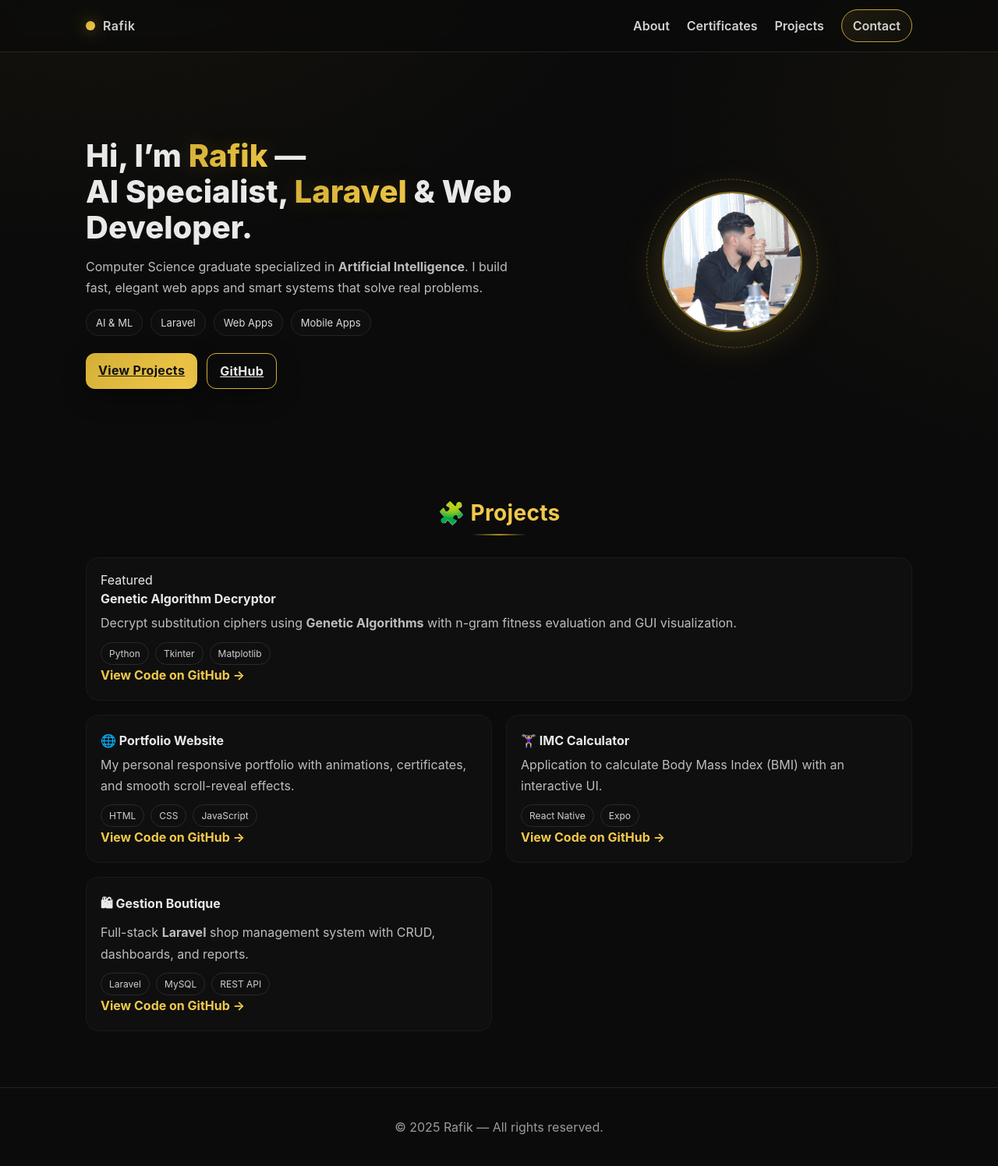
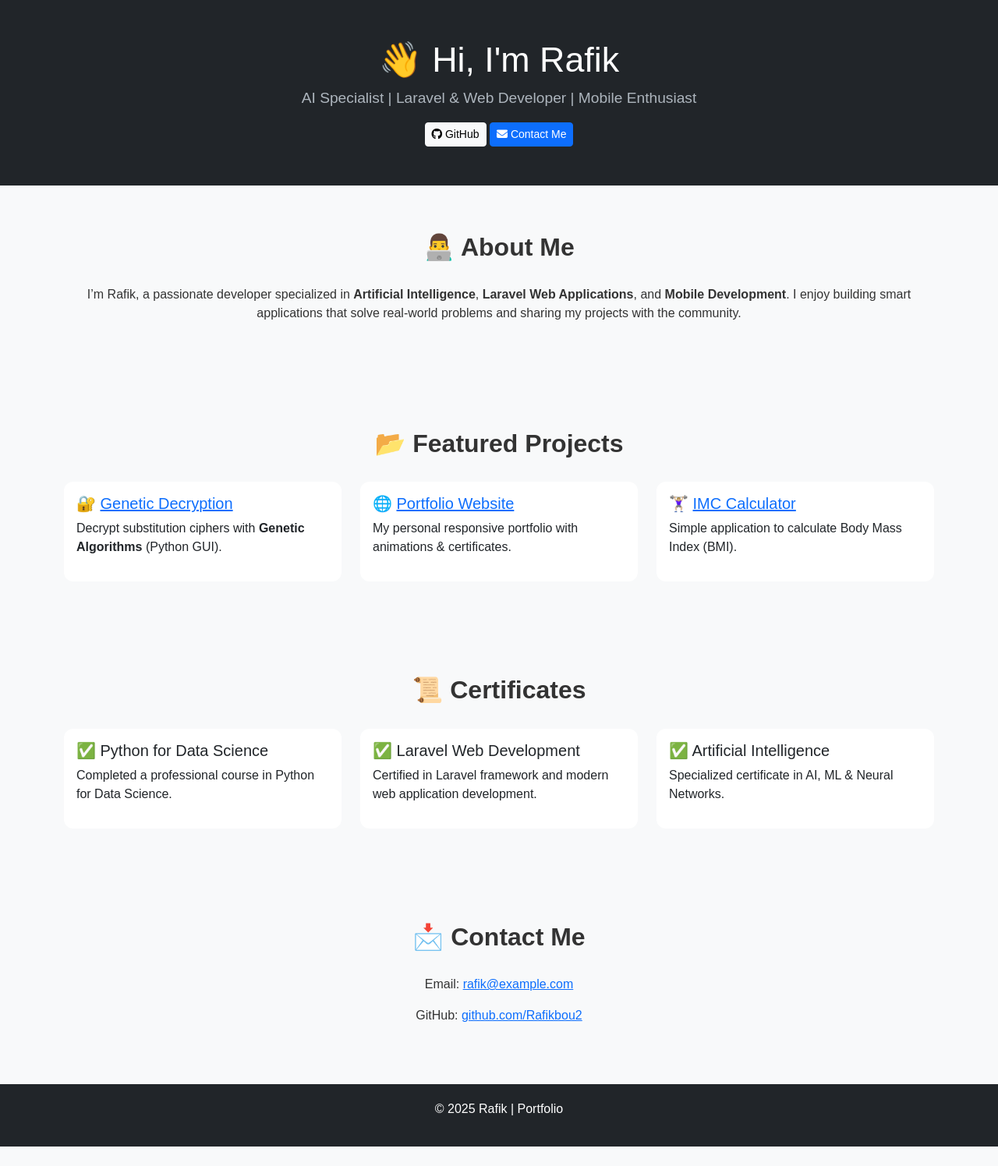
Before and after one commit to Rafikbou2/portfolio, a plain HTML site: page index.html in a window 1280 px wide. Shown: the whole page at 78% size. After the commit the page ends 1471 px from the top, so only its background shows below. Drawn offline with nearby package versions, Linux system fonts and the light colour scheme.

Commit message:
Update index.html

```diff
--- a/index.html
+++ b/index.html
@@ -5,192 +5,154 @@
   <meta name="viewport" content="width=device-width, initial-scale=1.0"/>
   <title>Rafik | Portfolio</title>
   <meta name="description" content="Rafik — AI Specialist, Laravel & Web Developer. Portfolio, certificates, and projects showcasing AI, web, and mobile development skills."/>
-    <meta name="keywords" content="Rafik, portfolio, AI, artificial intelligence, Laravel, web developer, software engineer, projects, certificates, Python, JavaScript, CSS, HTML"/>
-    <meta name="author" content="Rafik"/>
-
+  <link rel="stylesheet" href="https://cdn.jsdelivr.net/npm/bootstrap@5.3.0/dist/css/bootstrap.min.css">
+  <link rel="stylesheet" href="https://cdnjs.cloudflare.com/ajax/libs/font-awesome/6.4.0/css/all.min.css">
   <style>
-        :root{
-            --bg:#0b0b0b;
-            --muted:#121212;
-            --text:#e9e9e9;
-            --sub:#bdbdbd;
-            --gold:#d4af37;
-            --gold-2:#f1c94a;
-            --stroke:#242424;
-            --accent:#d4af37;
-            --link:#f1c94a;
-            --shadow: 0 10px 30px rgba(0,0,0,.35);
-            --radius:18px;
-            --speed:.5s;
+    body {
+      font-family: 'Arial', sans-serif;
+      background: #f8f9fa;
+      color: #333;
+      margin: 0;
+      padding: 0;
     }
-        *{box-sizing:border-box}
-        html{scroll-behavior:smooth}
-        body{
-            margin:0;
-            font-family: -apple-system, BlinkMacSystemFont, "Segoe UI", Roboto, Inter, Arial, sans-serif;
-            background: radial-gradient(1200px 800px at 10% -10%, rgba(212,175,55,.06), transparent 60%),
-            radial-gradient(900px 700px at 110% 10%, rgba(212,175,55,.05), transparent 65%),
-            var(--bg);
-            color:var(--text);
-            overflow-x:hidden;
+    header {
+      background: #212529;
+      color: white;
+      padding: 50px 0;
+      text-align: center;
     }
-
-        /* Navbar */
-        .nav{
-            position:sticky; top:0; z-index:1000;
-            backdrop-filter: blur(10px);
-            background: rgba(11,11,11,.7);
-            border-bottom:1px solid var(--stroke);
+    header h1 {
+      font-size: 2.8rem;
     }
-        .nav__inner{
-            max-width:1100px; margin:auto; display:flex; align-items:center; justify-content:space-between;
-            padding:12px 20px;
+    header p {
+      font-size: 1.2rem;
+      color: #adb5bd;
     }
-        .brand{display:flex; align-items:center; gap:10px; font-weight:700; letter-spacing:.5px}
-        .brand .dot{
-            width:12px; height:12px; border-radius:50%;
-            background: linear-gradient(135deg, var(--gold), var(--gold-2));
-            box-shadow:0 0 20px rgba(212,175,55,.6);
+    section {
+      padding: 60px 0;
     }
-        .nav a{color:var(--text); text-decoration:none; font-weight:600; opacity:.9;}
-        .nav a:hover{color:var(--link)}
-        .menu{display:flex; gap:22px; align-items:center}
-        .cta{
-            padding:10px 14px; border-radius:999px; border:1px solid var(--accent);
-            background: linear-gradient(135deg, rgba(212,175,55,.12), rgba(212,175,55,.02));
-            transition:transform .2s ease;
+    .section-title {
+      font-size: 2rem;
+      font-weight: bold;
+      margin-bottom: 30px;
+      text-align: center;
     }
-        .cta:hover{transform:translateY(-2px)}
-
-        /* Layout */
-        .container{max-width:1100px; margin:auto; padding:72px 20px}
-        h1,h2,h3,h4{margin:0 0 10px}
-        h2{
-            font-size:28px; text-align:center; margin-bottom:28px;
-            color:var(--gold-2); letter-spacing:.3px;
-            position:relative;
+    .project-card, .certificate-card {
+      border: none;
+      border-radius: 12px;
+      transition: all 0.3s ease-in-out;
     }
-        h2::after{
-            content:""; display:block; width:70px; height:2px;
-            background:linear-gradient(90deg, transparent, var(--gold), transparent);
-            margin:10px auto 0; opacity:.8;
+    .project-card:hover, .certificate-card:hover {
+      transform: translateY(-5px);
+      box-shadow: 0 4px 20px rgba(0,0,0,0.1);
     }
-        p{color:var(--sub); line-height:1.7; margin:0}
-
-        /* Hero */
-        .hero{padding:110px 20px 70px; display:grid; grid-template-columns:1.1fr .9fr; gap:32px; align-items:center;}
-        .hero__title{font-size:40px; line-height:1.15; font-weight:800;}
-        .hero__title .gold{
-            background:linear-gradient(135deg, var(--gold), var(--gold-2));
-            -webkit-background-clip:text; background-clip:text; color:transparent;
-            text-shadow:0 0 30px rgba(212,175,55,.18);
+    footer {
+      background: #212529;
+      color: white;
+      text-align: center;
+      padding: 20px 0;
     }
-        .hero__desc{margin-top:14px; font-size:16px}
-        .hero__tags{margin-top:14px; display:flex; flex-wrap:wrap; gap:10px}
-        .chip{border:1px solid var(--stroke); background:#0e0e0e; color:#dcdcdc; padding:8px 12px; border-radius:999px; font-size:13px}
-        .hero__actions{margin-top:22px; display:flex; gap:12px; flex-wrap:wrap}
-        .btn{
-            border:none; cursor:pointer; font-weight:700; letter-spacing:.3px;
-            border-radius:12px; padding:12px 16px;
-            color:#111; background:linear-gradient(135deg, var(--gold), var(--gold-2));
-            box-shadow:var(--shadow);
-            transition:transform .15s ease;
-        }
-        .btn:hover{transform:translateY(-2px)}
-        .btn--ghost{color:var(--text); background:transparent; border:1px solid var(--accent)}
-        .hero__photo{justify-self:center; position:relative;}
-        .avatar{width:180px; height:180px; border-radius:50%; object-fit:cover; border:2px solid rgba(212,175,55,.65); box-shadow:0 10px 50px rgba(212,175,55,.25);}
-        .ring{position:absolute; inset:-18px; border-radius:999px; border:1px dashed rgba(212,175,55,.45); animation:spin 18s linear infinite;}
-        @keyframes spin{to{transform:rotate(360deg)}}
-
-        /* Projects */
-        .projects{display:grid; grid-template-columns:repeat(12,1fr); gap:18px;}
-        .project{grid-column:span 6; background:#0f0f0f; border:1px solid #1a1a1a; border-radius:16px; padding:18px; transition:transform .2s ease, border-color .3s ease;}
-        .project:hover{transform:translateY(-4px); border-color:rgba(212,175,55,.35)}
-        .project h4{margin:4px 0 8px}
-        .project a{color:var(--link); text-decoration:none; font-weight:700}
-        .tagbar{display:flex; gap:8px; flex-wrap:wrap; margin-top:10px}
-        .tag{font-size:12px; padding:6px 10px; border:1px solid #2a2a2a; border-radius:999px; color:#cfcfcf}
-
-        footer{padding:40px 20px; border-top:1px solid var(--stroke); text-align:center; color:#9b9b9b}
-        .reveal{opacity:0; transform:translateY(18px); transition:opacity var(--speed) ease, transform var(--speed) ease}
-        .reveal.show{opacity:1; transform:none}
-        @media (max-width: 900px){.hero{grid-template-columns:1fr; text-align:center}.project{grid-column:span 12}}
   </style>
 </head>
 <body>
-<nav class="nav">
-    <div class="nav__inner">
-        <div class="brand"><span class="dot"></span><a href="#home">Rafik</a></div>
-        <div class="menu">
-            <a href="#about">About</a>
-            <a href="#certs">Certificates</a>
-            <a href="#projects">Projects</a>
-            <a class="cta" href="#contact">Contact</a>
+
+  <!-- ===== HEADER ===== -->
+  <header>
+    <h1>👋 Hi, I'm Rafik</h1>
+    <p>AI Specialist | Laravel & Web Developer | Mobile Enthusiast</p>
+    <div class="mt-3">
+      <a href="https://github.com/Rafikbou2" class="btn btn-light btn-sm" target="_blank">
+        <i class="fab fa-github"></i> GitHub
+      </a>
+      <a href="#contact" class="btn btn-primary btn-sm">
+        <i class="fas fa-envelope"></i> Contact Me
+      </a>
+    </div>
+  </header>
+
+  <!-- ===== ABOUT ME ===== -->
+  <section id="about">
+    <div class="container">
+      <h2 class="section-title">👨‍💻 About Me</h2>
+      <p class="text-center">
+        I’m Rafik, a passionate developer specialized in <b>Artificial Intelligence</b>,
+        <b>Laravel Web Applications</b>, and <b>Mobile Development</b>.
+        I enjoy building smart applications that solve real-world problems and sharing my projects with the community.
+      </p>
+    </div>
+  </section>
+
+  <!-- ===== FEATURED PROJECTS ===== -->
+  <section id="projects">
+    <div class="container">
+      <h2 class="section-title">📂 Featured Projects</h2>
+      <div class="row g-4">
+
+        <div class="col-md-4">
+          <div class="card project-card p-3">
+            <h5>🔐 <a href="https://github.com/Rafikbou2/genetic-decryption" target="_blank">Genetic Decryption</a></h5>
+            <p>Decrypt substitution ciphers with <b>Genetic Algorithms</b> (Python GUI).</p>
           </div>
         </div>
-</nav>
 
-<main>
-    <header id="home" class="container hero">
-        <div>
-            <h1 class="hero__title reveal">Hi, I’m <span class="gold">Rafik</span> — <br/>AI Specialist, <span class="gold">Laravel</span> & Web Developer.</h1>
-            <p class="hero__desc reveal">Computer Science graduate specialized in <b>Artificial Intelligence</b>. I build fast, elegant web apps and smart systems that solve real problems.</p>
-            <div class="hero__tags reveal"><span class="chip">AI & ML</span><span class="chip">Laravel</span><span class="chip">Web Apps</span><span class="chip">Mobile Apps</span></div>
-            <div class="hero__actions reveal">
-                <a class="btn" href="#projects">View Projects</a>
-                <a class="btn btn--ghost" href="https://github.com/Rafikbou2" target="_blank">GitHub</a>
+        <div class="col-md-4">
+          <div class="card project-card p-3">
+            <h5>🌐 <a href="https://github.com/Rafikbou2/portfolio" target="_blank">Portfolio Website</a></h5>
+            <p>My personal responsive portfolio with animations & certificates.</p>
           </div>
         </div>
-        <div class="hero__photo reveal"><img class="avatar" src="rafik.jpg" alt="Rafik portrait"/><span class="ring"></span></div>
-    </header>
 
-    <section id="projects" class="container">
-        <h2 class="reveal">🧩 Projects</h2>
-        <div class="projects">
-            <article class="project reveal" style="grid-column:span 12">
-                <span class="badge">Featured</span>
-                <h4>Genetic Algorithm Decryptor</h4>
-                <p class="muted">Decrypt substitution ciphers using <b>Genetic Algorithms</b> with n-gram fitness evaluation and GUI visualization.</p>
-                <div class="tagbar"><span class="tag">Python</span><span class="tag">Tkinter</span><span class="tag">Matplotlib</span></div>
-                <p><a href="https://github.com/Rafikbou2/genetic-decryption" target="_blank">View Code on GitHub →</a></p>
-            </article>
-            <article class="project reveal">
-                <h4>🌐 Portfolio Website</h4>
-                <p class="muted">My personal responsive portfolio with animations, certificates, and smooth scroll-reveal effects.</p>
-                <div class="tagbar"><span class="tag">HTML</span><span class="tag">CSS</span><span class="tag">JavaScript</span></div>
-                <p><a href="https://github.com/Rafikbou2/portfolio" target="_blank">View Code on GitHub →</a></p>
-            </article>
-            <article class="project reveal">
-                <h4>🏋🏼‍♀️ IMC Calculator</h4>
-                <p class="muted">Application to calculate Body Mass Index (BMI) with an interactive UI.</p>
-                <div class="tagbar"><span class="tag">React Native</span><span class="tag">Expo</span></div>
-                <p><a href="https://github.com/Rafikbou2/imc-calculator" target="_blank">View Code on GitHub →</a></p>
-            </article>
-            <article class="project reveal">
-                <h4>🛍 Gestion Boutique</h4>
-                <p class="muted">Full-stack <b>Laravel</b> shop management system with CRUD, dashboards, and reports.</p>
-                <div class="tagbar"><span class="tag">Laravel</span><span class="tag">MySQL</span><span class="tag">REST API</span></div>
-                <p><a href="https://github.com/Rafikbou2/gestion-boutique" target="_blank">View Code on GitHub →</a></p>
-            </article>
+        <div class="col-md-4">
+          <div class="card project-card p-3">
+            <h5>🏋🏼‍♀️ <a href="https://github.com/Rafikbou2/imc-calculator" target="_blank">IMC Calculator</a></h5>
+            <p>Simple application to calculate Body Mass Index (BMI).</p>
+          </div>
+        </div>
+
+      </div>
     </div>
   </section>
-</main>
 
-<footer>© <span id="y"></span> Rafik — All rights reserved.</footer>
+  <!-- ===== CERTIFICATES ===== -->
+  <section id="certificates">
+    <div class="container">
+      <h2 class="section-title">📜 Certificates</h2>
+      <div class="row g-4">
+        <div class="col-md-4">
+          <div class="card certificate-card p-3">
+            <h5>✅ Python for Data Science</h5>
+            <p>Completed a professional course in Python for Data Science.</p>
+          </div>
+        </div>
+        <div class="col-md-4">
+          <div class="card certificate-card p-3">
+            <h5>✅ Laravel Web Development</h5>
+            <p>Certified in Laravel framework and modern web application development.</p>
+          </div>
+        </div>
+        <div class="col-md-4">
+          <div class="card certificate-card p-3">
+            <h5>✅ Artificial Intelligence</h5>
+            <p>Specialized certificate in AI, ML & Neural Networks.</p>
+          </div>
+        </div>
+      </div>
+    </div>
+  </section>
 
-<script>
-    document.getElementById('y').textContent = new Date().getFullYear();
-    const els = document.querySelectorAll('.reveal');
-    const io = new IntersectionObserver(entries => {
-        entries.forEach(entry => {
-            if (entry.isIntersecting) {
-                entry.target.classList.add('show');
-                io.unobserve(entry.target);
-            }
-        });
-    }, {threshold:0.18});
-    els.forEach(el => io.observe(el));
-</script>
+  <!-- ===== CONTACT ===== -->
+  <section id="contact">
+    <div class="container text-center">
+      <h2 class="section-title">📩 Contact Me</h2>
+      <p>Email: <a href="mailto:rafik@example.com">rafik@example.com</a></p>
+      <p>GitHub: <a href="https://github.com/Rafikbou2" target="_blank">github.com/Rafikbou2</a></p>
+    </div>
+  </section>
+
+  <!-- ===== FOOTER ===== -->
+  <footer>
+    <p>© 2025 Rafik | Portfolio</p>
+  </footer>
+
 </body>
 </html>
```
Lines whose indentation alone changed are shown as unchanged.
